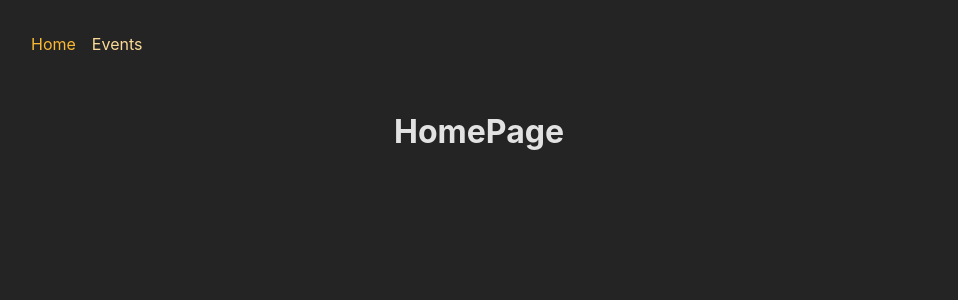
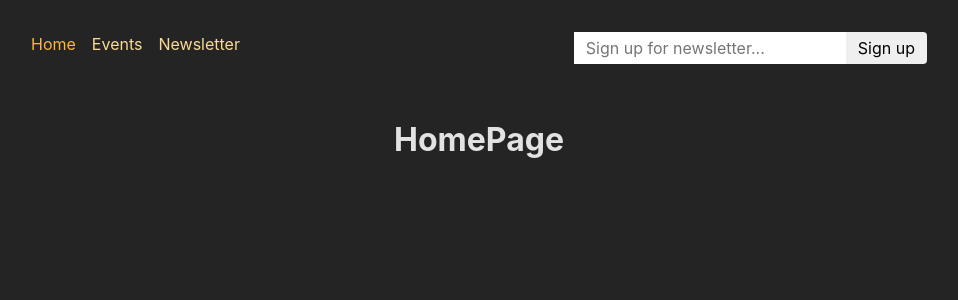
Before and after one commit to mohamedsaidumn/react-complete-guide-part-15, a React (Create React App) app in the folder frontend/: page / in a window 1280 px wide. Shown: the top 300 px of the page, without its empty margins (161-1119 px from the left). Built offline with nearby package versions, Linux system fonts and the light colour scheme.

Commit message:
prepare for the newsletter code

```diff
--- a/frontend/src/App.tsx
+++ b/frontend/src/App.tsx
@@ -12,6 +12,7 @@ import EventsRootLayout from "./pages/EventsRootLayoutPage";
 import EventsPage, { loader as eventsLoader } from "./pages/EventsPage";
 import NewEventPage from "./pages/NewEventPage";
 import { action as manipulateEventAction } from "./components/EventForm";
+import NewsletterPage, { action as newsletterAction } from "./pages/Newsletter";
 
 const router = createBrowserRouter([
   {
@@ -53,6 +54,11 @@ const router = createBrowserRouter([
           },
         ],
       },
+      {
+        path: "newsletter",
+        element: <NewsletterPage />,
+        action: newsletterAction,
+      },
     ],
   },
 ]);
--- a/frontend/src/components/EventForm.tsx
+++ b/frontend/src/components/EventForm.tsx
@@ -92,7 +92,6 @@ function EventForm(props: EventFormProps) {
 }
 
 export async function action(props: any) {
-  console.log("Hello");
   const { request, params } = props;
 
   const method = request.method;
--- a/frontend/src/components/MainNavigation.tsx
+++ b/frontend/src/components/MainNavigation.tsx
@@ -1,5 +1,6 @@
 import classes from "./MainNavigation.module.css";
 import { NavLink } from "react-router-dom";
+import NewsletterSignup from "./NewsletterSignup";
 
 function MainNavigation() {
   return (
@@ -27,8 +28,19 @@ function MainNavigation() {
               Events
             </NavLink>
           </li>
+          <li>
+            <NavLink
+              to="/newsletter"
+              className={({ isActive }) =>
+                isActive ? classes.active : undefined
+              }
+            >
+              Newsletter
+            </NavLink>
+          </li>
         </ul>
       </nav>
+      <NewsletterSignup />
     </header>
   );
 }
--- /dev/null
+++ b/frontend/src/components/NewsletterSignup.js
@@ -0,0 +1,16 @@
+import classes from './NewsletterSignup.module.css';
+
+function NewsletterSignup() {
+  return (
+    <form method="post" className={classes.newsletter}>
+      <input
+        type="email"
+        placeholder="Sign up for newsletter..."
+        aria-label="Sign up for newsletter"
+      />
+      <button>Sign up</button>
+    </form>
+  );
+}
+
+export default NewsletterSignup;
--- /dev/null
+++ b/frontend/src/components/NewsletterSignup.module.css
@@ -0,0 +1,18 @@
+.newsletter input,
+.newsletter button {
+  font: inherit;
+  padding: 0.25rem 0.75rem;
+  border-radius: 0;
+  border: none;
+}
+
+.newsletter button {
+  border-top-right-radius: 4px;
+  border-bottom-right-radius: 4px;
+  cursor: pointer;
+}
+
+.newsletter button:hover {
+  background-color: var(--color-primary-300);
+  color: var(--color-gray-800);
+}
--- /dev/null
+++ b/frontend/src/pages/Newsletter.js
@@ -0,0 +1,21 @@
+import NewsletterSignup from '../components/NewsletterSignup';
+import PageContent from '../components/PageContent';
+
+function NewsletterPage() {
+  return (
+    <PageContent title="Join our awesome newsletter!">
+      <NewsletterSignup />
+    </PageContent>
+  );
+}
+
+export default NewsletterPage;
+
+export async function action({ request }) {
+  const data = await request.formData();
+  const email = data.get('email');
+
+  // send to backend newsletter server ...
+  console.log(email);
+  return { message: 'Signup successful!' };
+}
```
